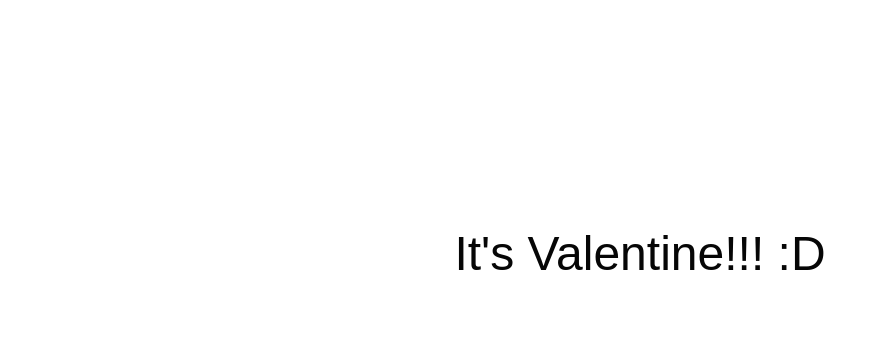
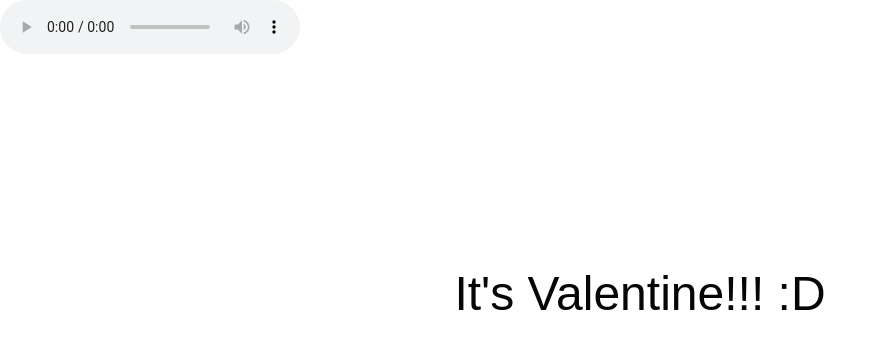
Before and after one commit to ezknanao/happyvalentinesbabe, a website: page index.html in a window 1280 px wide. Shown: the whole page, without its empty margins (0-887 px from the left). Drawn offline with nearby package versions, Linux system fonts and the light colour scheme.

Commit message:
Update index.html

```diff
--- a/index.html
+++ b/index.html
@@ -13,7 +13,7 @@
   </head>
 
   <body>
-	  <embed name="GoodEnough" src="val.mp3" loop="false" hidden="true" autostart="true">
+	   <audio src="val.mp3" controls autoplay></audio>
     <div class="container">
       <div class="one">
         <h1 class="one">
```
